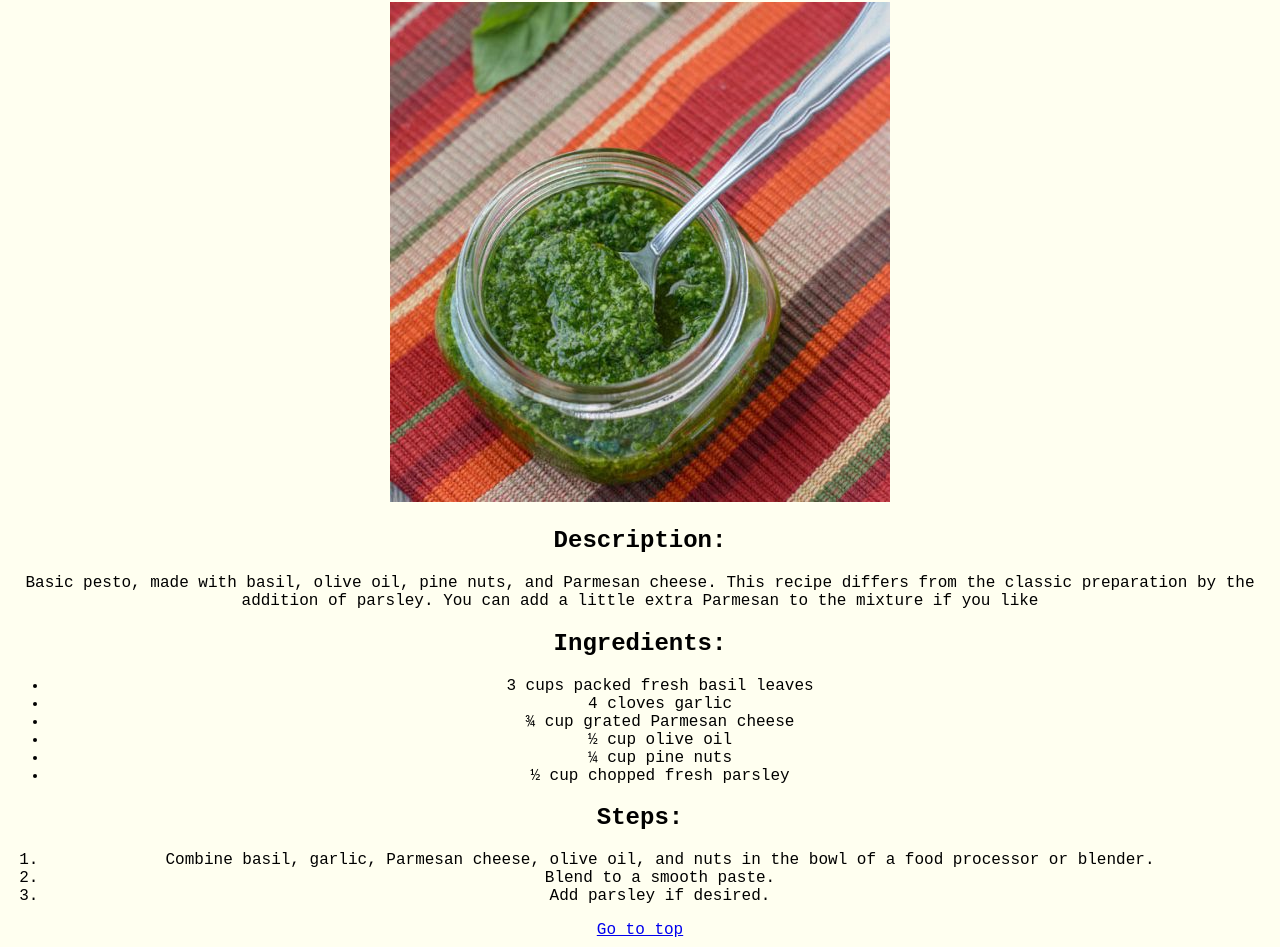
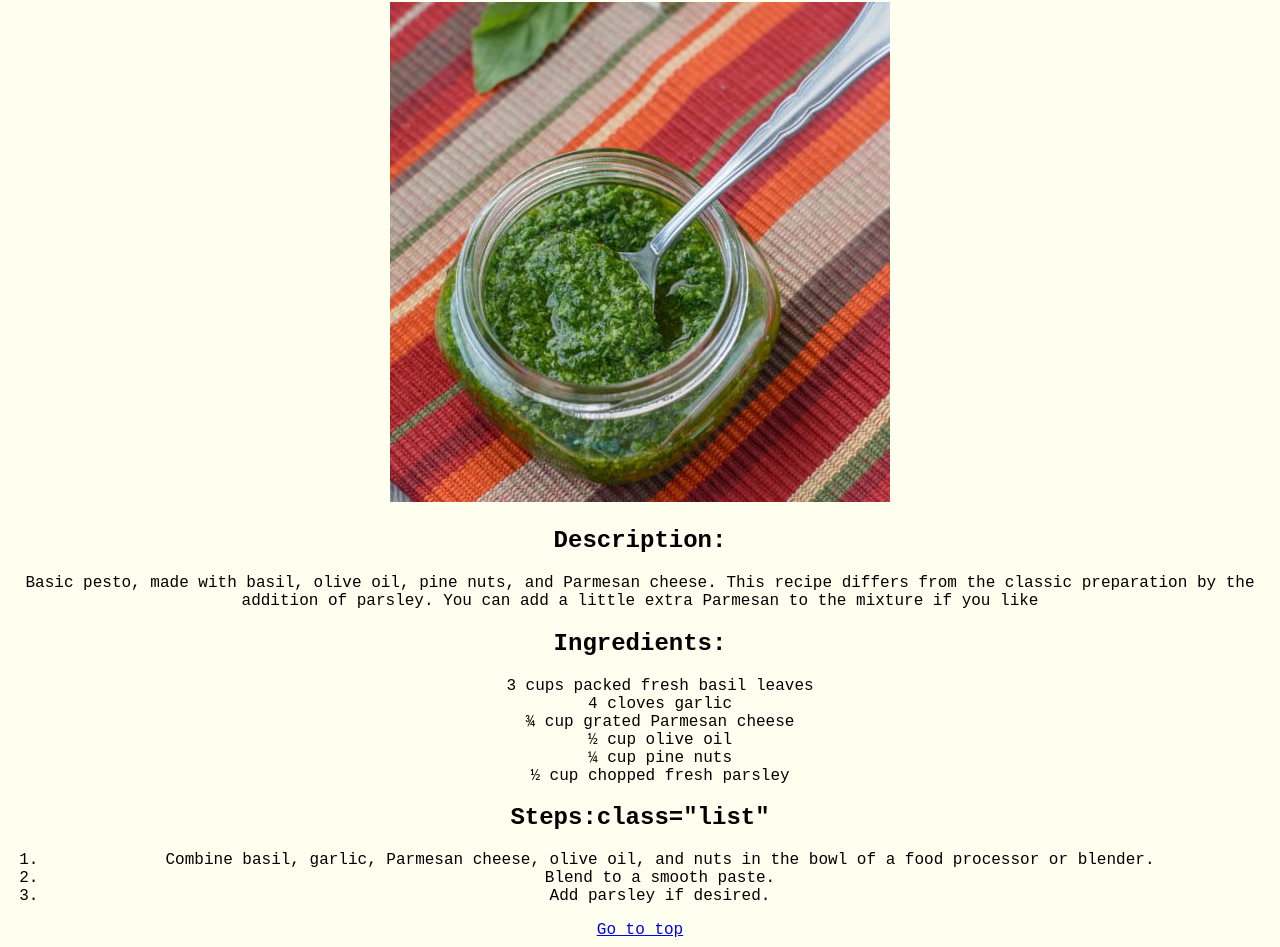
Before and after one commit to fridolinba/odin-recipes, a plain HTML site: page recipes/pesto.html in a window 1280 px wide. Shown: the part 78-1025 px from the top of the page. Drawn offline with Linux system fonts and the light colour scheme.

Commit message:
Remove bullets in all ordered/unordered lists

```diff
--- a/recipes/pesto.html
+++ b/recipes/pesto.html
@@ -11,7 +11,7 @@
           <h2>Description:</h2>
             <p>Basic pesto, made with basil, olive oil, pine nuts, and Parmesan cheese. This recipe differs from the classic preparation by the addition of parsley. You can add a little extra Parmesan to the mixture if you like</p>
           <h2>Ingredients:</h2>
-            <ul>
+            <ul class="list">
                 <li>3 cups packed fresh basil leaves</li>
                 <li>4 cloves garlic</li>
                 <li>¾ cup grated Parmesan cheese</li>
@@ -19,8 +19,8 @@
                 <li>¼ cup pine nuts</li>
                 <li>½ cup chopped fresh parsley</li>
             </ul>
-          <h2>Steps:</h2>
-            <ol>
+          <h2>Steps:class="list"</h2>
+            <ol >
                 <li>Combine basil, garlic, Parmesan cheese, olive oil, and nuts in the bowl of a food processor or blender.</li>
                 <li>Blend to a smooth paste.</li>
                 <li>Add parsley if desired.</li>
--- a/styles.css
+++ b/styles.css
@@ -19,3 +19,7 @@ h1{
     width: 1400px;
     height: auto;
 }
+
+.list{
+    list-style: none;
+}
```
Also changed, not shown: index.html (+1 -1 lines), recipes/pesto_lasagna.html (+2 -2 lines), recipes/pesto_pasta.html (+2 -2 lines).
